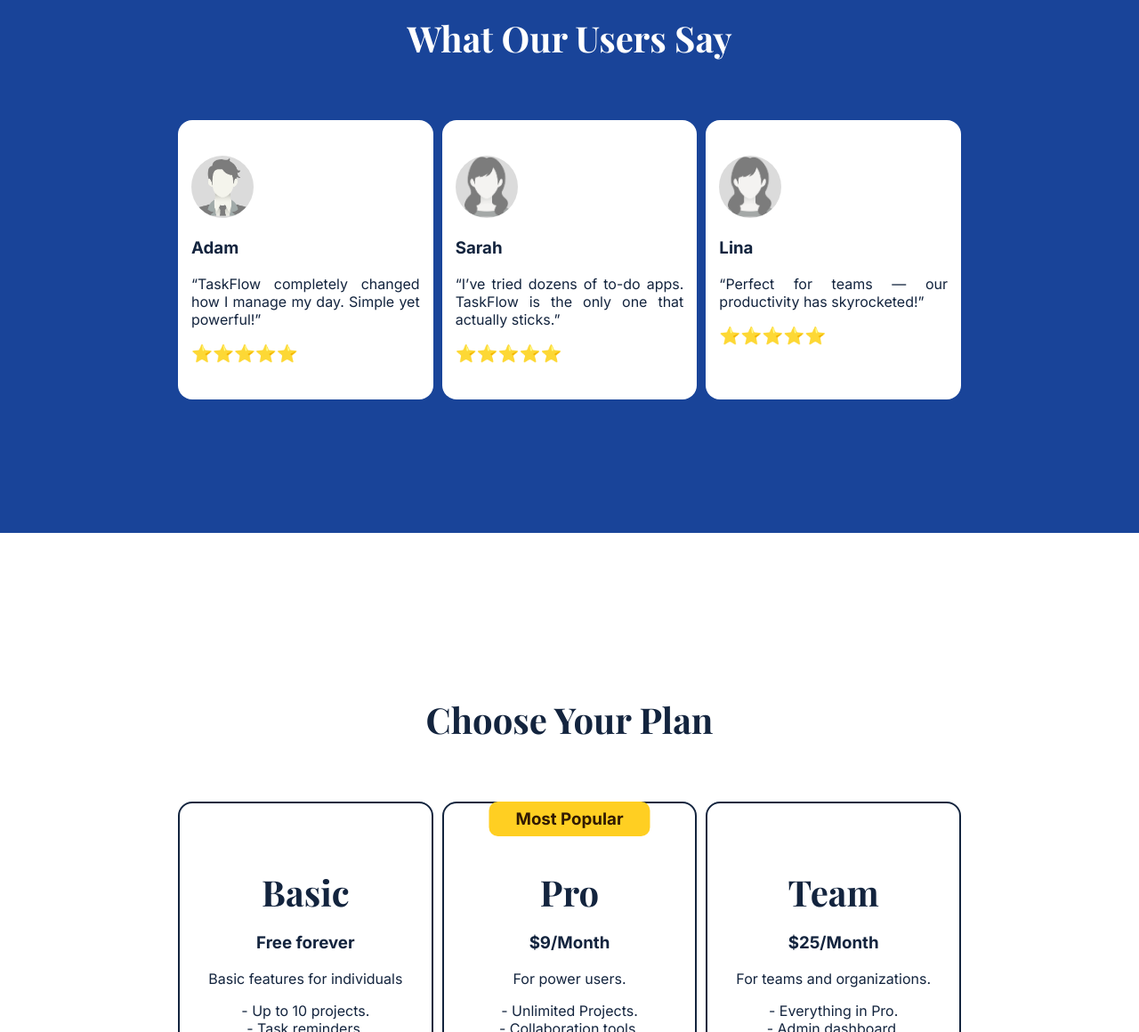
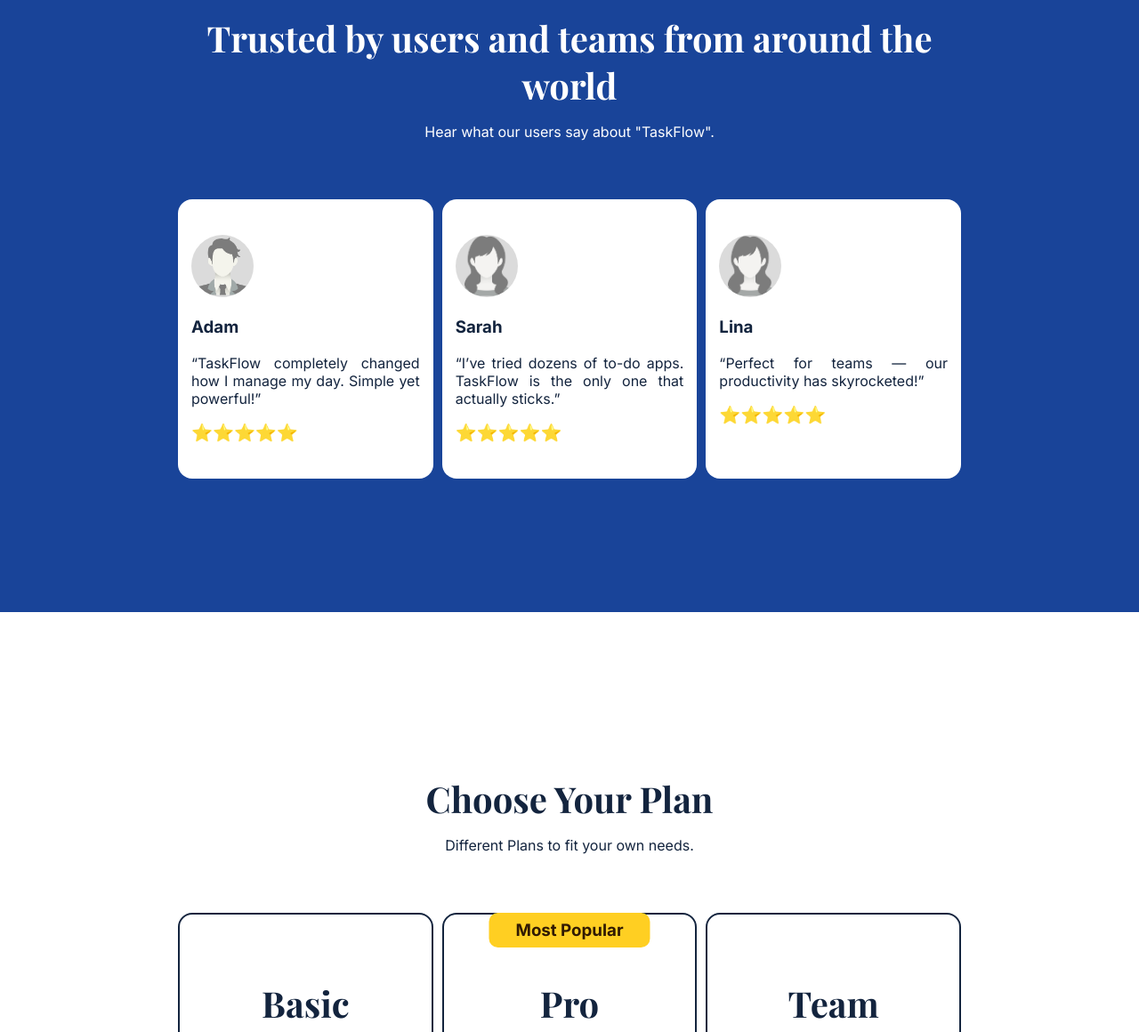
Before and after one commit to berryboiii09/TaskApp-Page, a plain HTML site: page index.html in a window 1280 px wide. Shown: the part 1660-2820 px from the top of the page at 89% size. Drawn offline with nearby package versions, Linux system fonts and the light colour scheme; a web font is replaced by a local one.

Commit message:
Added more descriptions

```diff
--- a/css/style.css
+++ b/css/style.css
@@ -174,6 +174,7 @@ section{
 #reviews{
     text-align: center;
     background-color: #194499;
+    color: white;
 }
 
 #reviews h2{
--- a/index.html
+++ b/index.html
@@ -7,6 +7,8 @@
         <script src="https://kit.fontawesome.com/6d9e11e21d.js" crossorigin="anonymous"></script>
     </head>
     <body>
+
+        <!--Navigation Bar-->
         <header>
             <div class="headerLogo" id="headerLogo">
                 <img src="img/Applogo.png" width=200px>
@@ -20,6 +22,7 @@
             </nav>
             <button id="sidebarBtn">&#9776;</button>
 
+            <!--Mobile Sidebar-->
             <aside id="sidebar">
                 <ul>
                     <li><a href="#home">Overview</a></li>
@@ -31,6 +34,8 @@
             </aside>
         </header>
         <main>
+
+            <!--Home Screen-->
             <section id="home">
                 <div class="home-content">
                     <h2>Stay organized. Stay focused.</h2>
@@ -42,6 +47,7 @@
                 </div>
             </section>
 
+            <!--Features Page-->
             <section id="features">
                 <h2 class="animate">Why You’ll Love TaskFlow</h2>
                 <p class="animate">Discover the features that help you get things done.</p>
@@ -64,8 +70,10 @@
                 </div>
             </section>
 
+            <!--User Reviews-->
             <section id="reviews">
-                <h2 class="animate">What Our Users Say</h2>
+                <h2 class="animate">Trusted by users and teams from around the world</h2>
+                <p class="animate">Hear what our users say about "TaskFlow".</p>
                 <div id="userReviews">
                     <div class="reviewBox">
                         <span class="userImage"><img src="img/man.png" width=70px></span>
@@ -88,8 +96,10 @@
                 </div>
             </section>
 
+            <!--Pricing-->
             <section id="pricing">
                 <h2 class="animate">Choose Your Plan</h2>
+                <p class="animate">Different Plans to fit your own needs.</p>
                 <div id="priceList">
                     <div class="priceBox">
                         <h2>Basic</h2>
@@ -117,6 +127,7 @@
                 </div>
             </section>
 
+            <!--Contacts-->
             <section id="contact">
                 <div id="contactInfo">
                     <div class="contactBox">
```
